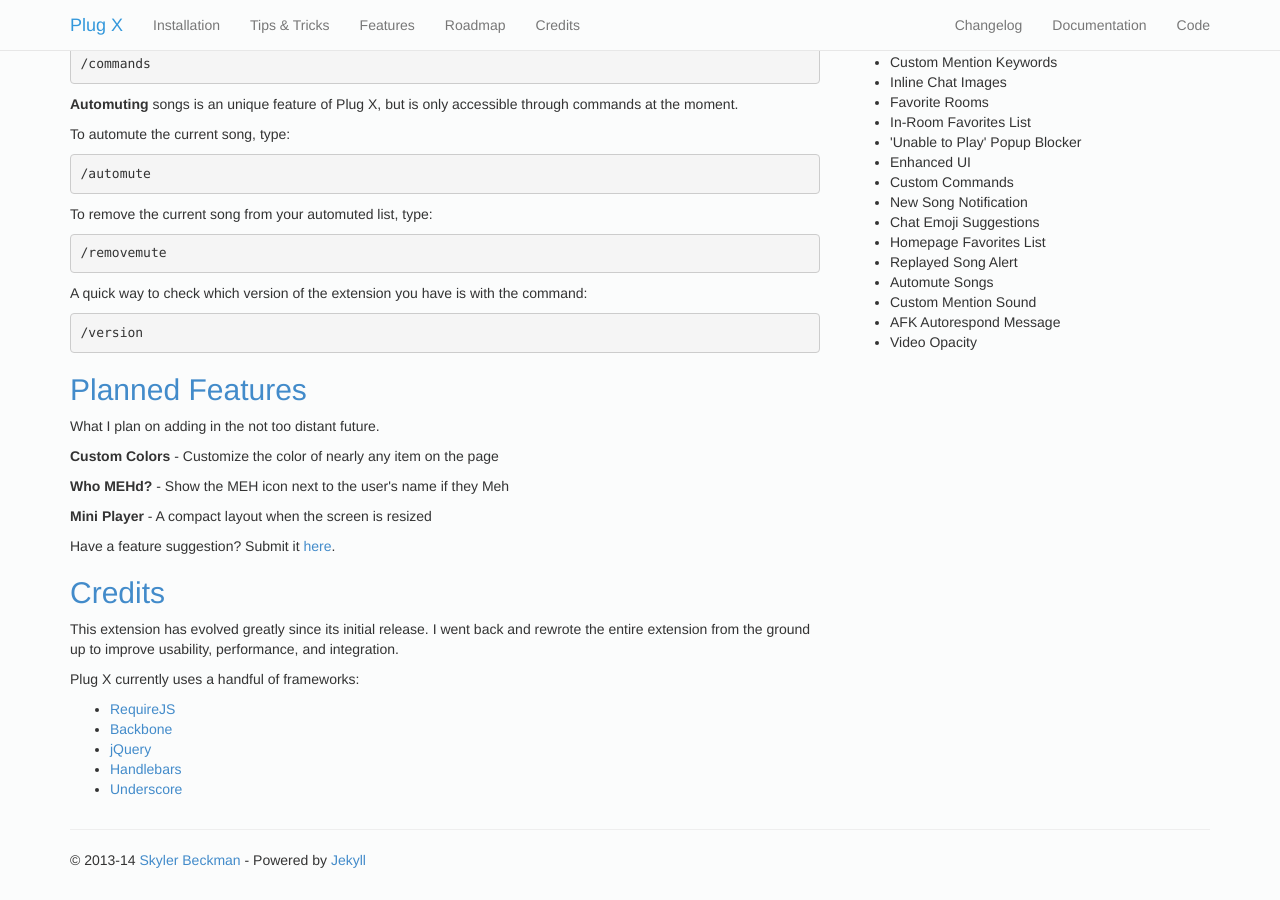
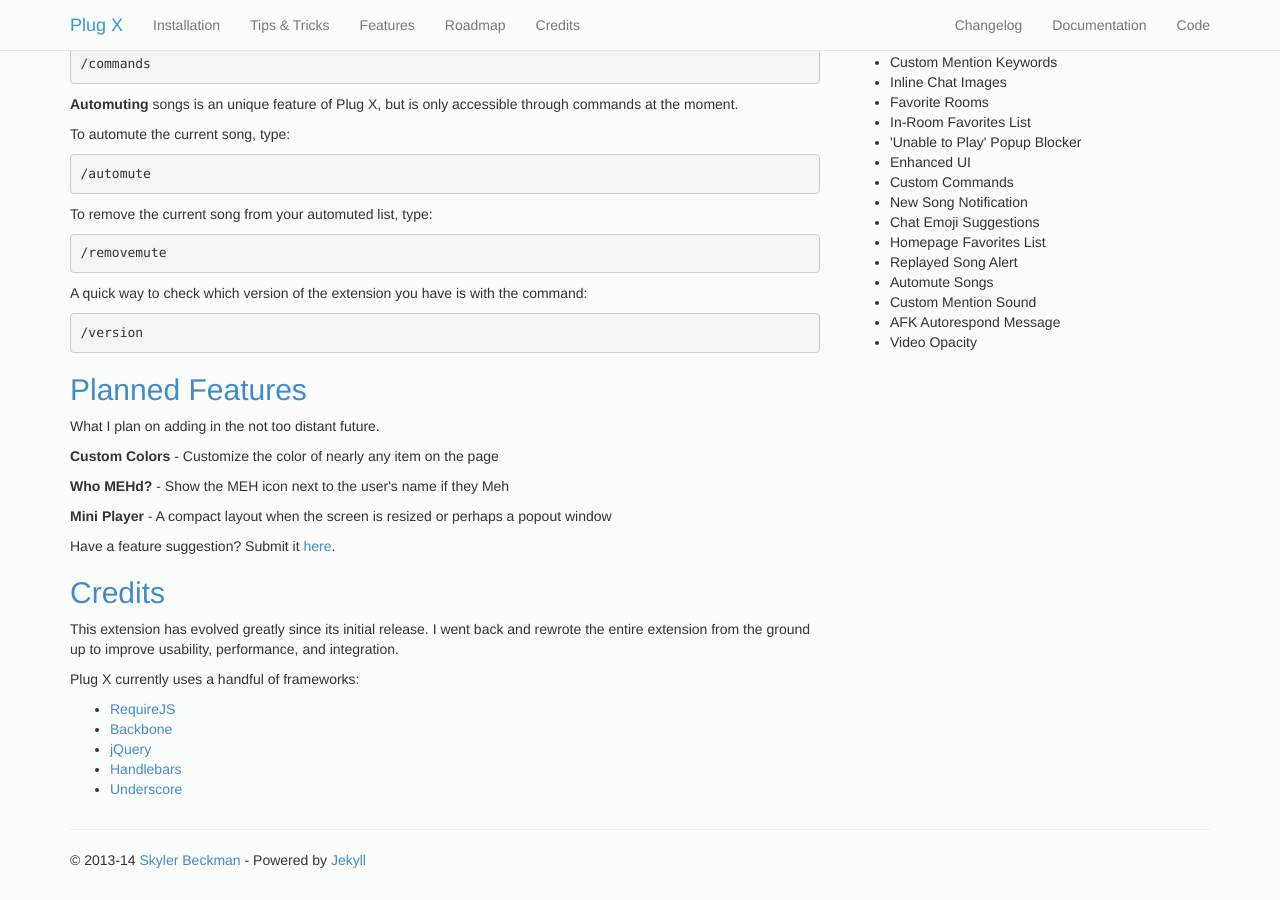
Before and after one commit to skylerb/Plug-X, a Jekyll site: the page built from index.html, in a window 1280 px wide and 900 px high, scrolled down 545 px. Built offline with Jekyll 4.4.1, drawn with Linux system fonts in a browser that asks for light colours; nearby versions of some CDN libraries; Markdown is read by kramdown in place of the engine named in the settings.

Commit message:
Feature addition

```diff
--- a/index.html
+++ b/index.html
@@ -21,7 +21,7 @@
 	  <p>What I plan on adding in the not too distant future.</p>
 	  <p><b>Custom Colors</b> - Customize the color of nearly any item on the page</p>
 	  <p><b>Who MEHd?</b> - Show the MEH icon next to the user's name if they Meh</p>
-	  <p><b>Mini Player</b> - A compact layout when the screen is resized</p>
+	  <p><b>Mini Player</b> - A compact layout when the screen is resized or perhaps a popout window</p>
 	  <p>Have a feature suggestion? Submit it <a href="https://chrome.google.com/webstore/support/effeahbhlcfhmgljedehdfjpkgmachjg#feature" target="_blank">here</a>.</p>
 	  <h2><a id="credits">Credits</a></h2>
 	  <p>This extension has evolved greatly since its initial release. I went back and rewrote the entire extension from the ground up to improve usability, performance, and integration.</p>
```
